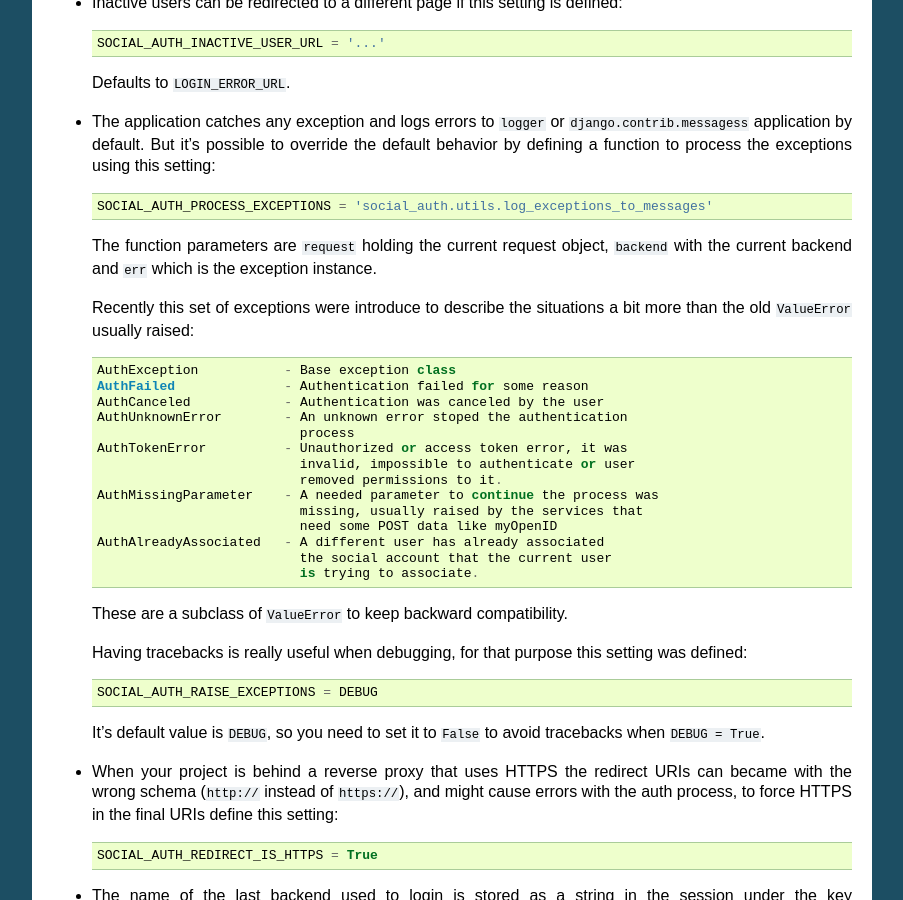
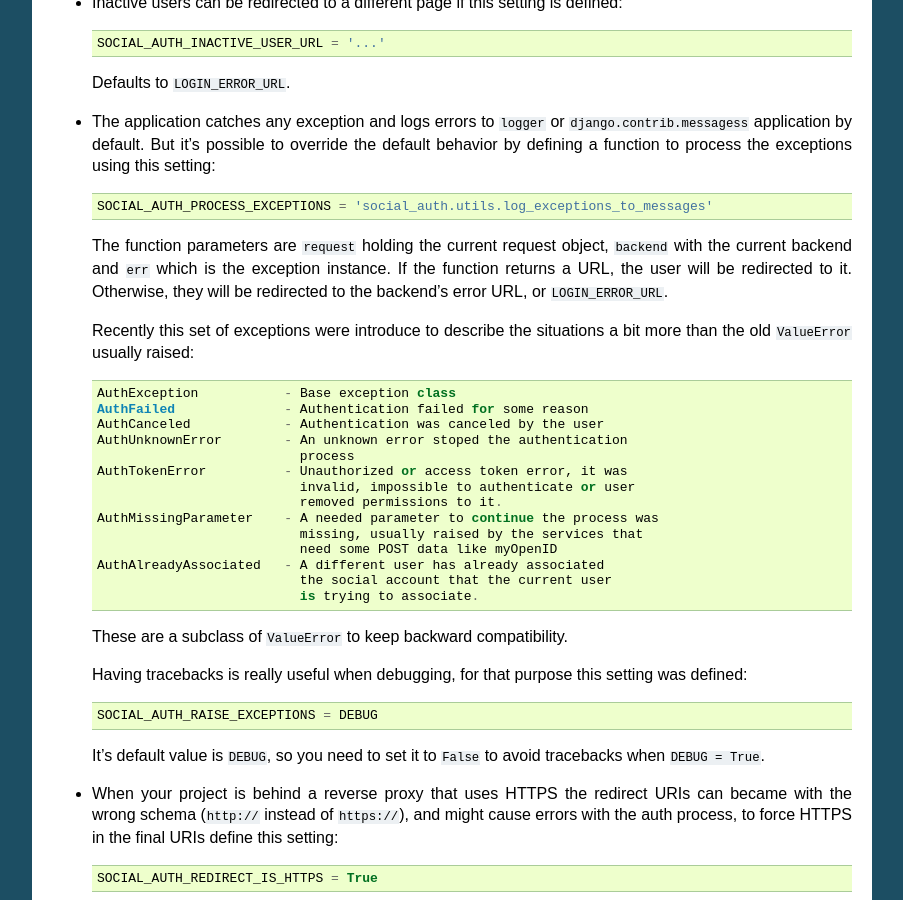
Before and after one commit to devs-cloud/django-social-auth-module, a Sphinx documentation site: the page built from doc/configuration.rst, in a window 1280 px wide and 900 px high, scrolled down 4491 px. Shown: the whole window, without its empty margins (198-1101 px from the left). Built offline with Sphinx 7.4.7, drawn with Linux system fonts in a browser that asks for light colours.

Commit message:
Allow exception processors to redirect to arbitrary URLs

```diff
--- a/doc/configuration.rst
+++ b/doc/configuration.rst
@@ -268,7 +268,9 @@ Configuration
 
   The function parameters are ``request`` holding the current request object,
   ``backend`` with the current backend and ``err`` which is the exception
-  instance.
+  instance. If the function returns a URL, the user will be redirected to it.
+  Otherwise, they will be redirected to the backend's error URL, or
+  ``LOGIN_ERROR_URL``.
 
   Recently this set of exceptions were introduce to describe the situations
   a bit more than the old ``ValueError`` usually raised::
```
Also changed, not shown: 1 other file.
